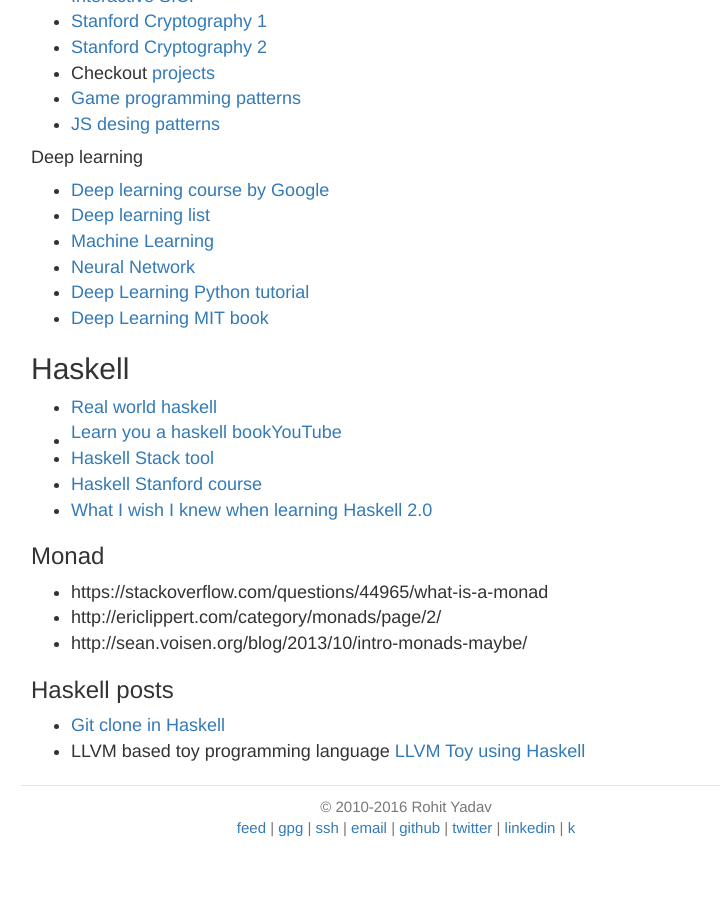
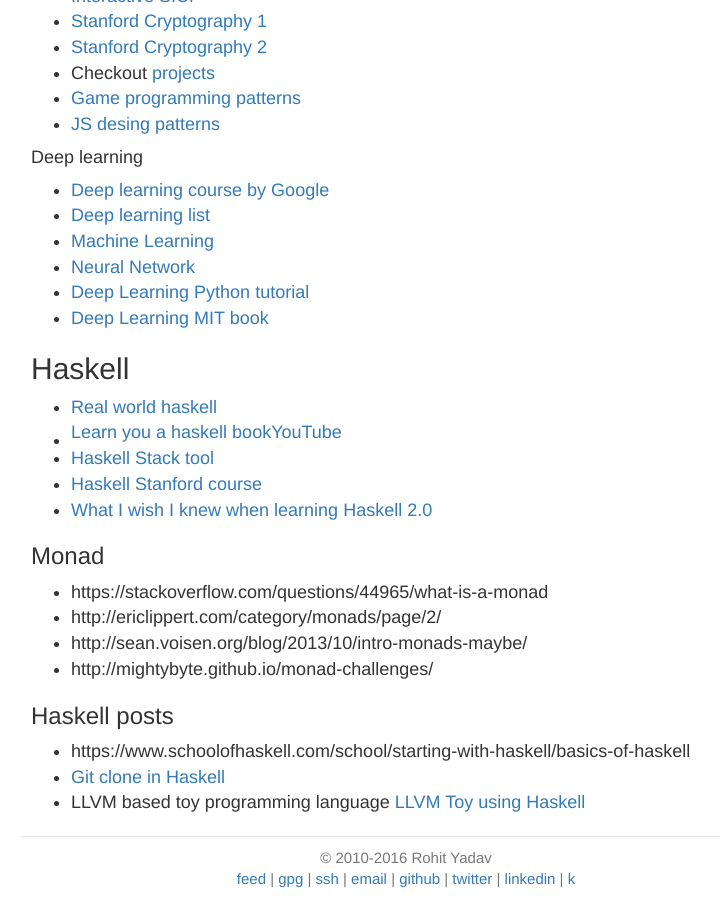
Before and after one commit to rohityadavcloud/rohityadavcloud.github.io, a Jekyll site: the page built from k/index.markdown, in a window 1280 px wide and 900 px high, scrolled down 3800 px. Shown: the whole window, without its empty margins (234-954 px from the left). Built offline with Jekyll 4.4.1, drawn with Linux system fonts in a browser that asks for light colours; before the commit the page ends 4648 px from its top, so only the background shows below that; some of the changed lines change nothing that is shown.

Commit message:
kup
Signed-off-by: Rohit Yadav <rohit.yadav@shapeblue.com>

```diff
--- a/k/index.markdown
+++ b/k/index.markdown
@@ -180,8 +180,10 @@
 - https://stackoverflow.com/questions/44965/what-is-a-monad
 - http://ericlippert.com/category/monads/page/2/
 - http://sean.voisen.org/blog/2013/10/intro-monads-maybe/
+- http://mightybyte.github.io/monad-challenges/
 
 ### Haskell posts
 
+- https://www.schoolofhaskell.com/school/starting-with-haskell/basics-of-haskell
 - [Git clone in Haskell](http://stefan.saasen.me/articles/git-clone-in-haskell-from-the-bottom-up)
 - LLVM based toy programming language [LLVM Toy using Haskell](http://www.stephendiehl.com/llvm/)
```
